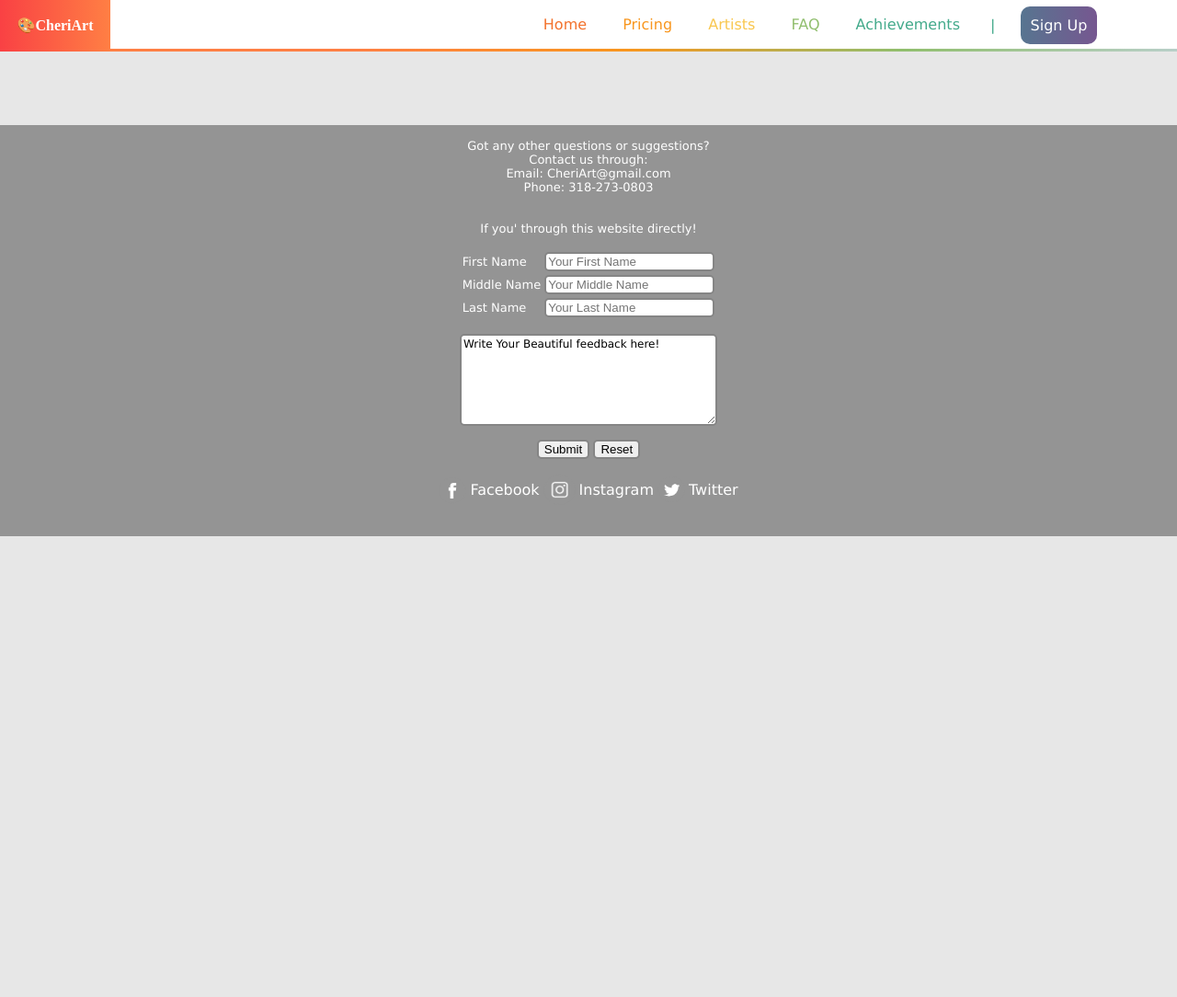
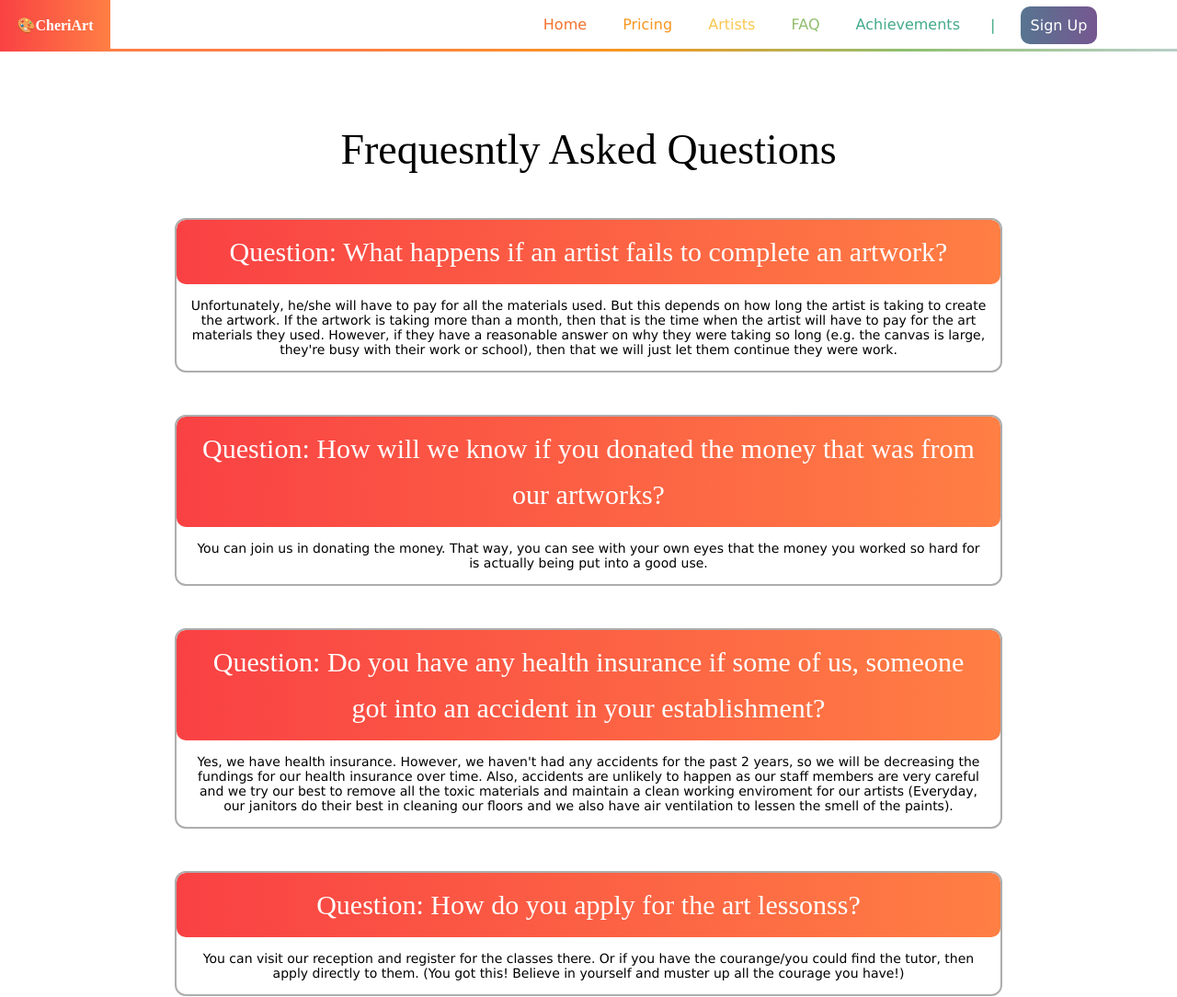
Before and after one commit to Jerenokun/CheriArt.github.io, a plain HTML site: page faq.html in a window 1280 px wide. Shown: the top 1084 px of the page at 92% size. Before the commit the page ends 800 px from the top, so only its background shows below. Drawn offline with Linux system fonts and the light colour scheme.

Commit message:
added faq page

```diff
--- a/faq.html
+++ b/faq.html
@@ -40,7 +40,7 @@
                     </li>
                     <li id="navbar_ach_dropdown">
                         <a
-                            href="index.html"
+                            href="achievements.html"
                             class="navbar_links"
                             id="navbar_ach"
                             >Achievements</a
@@ -67,7 +67,66 @@
             </div>
         </div>
         <br /><br /><b></b>
-
+        <div id="faq_content">
+            <div class="heading" id="welcoming_heading">
+                Frequesntly Asked Questions
+            </div>
+            <div class="questions_blocks">
+                <div class="heading">
+                    Question: What happens if an artist fails to complete an
+                    artwork?
+                </div>
+                <div class="content_area">
+                    Unfortunately, he/she will have to pay for all the materials
+                    used. But this depends on how long the artist is taking to
+                    create the artwork. If the artwork is taking more than a
+                    month, then that is the time when the artist will have to
+                    pay for the art materials they used. However, if they have a
+                    reasonable answer on why they were taking so long (e.g. the
+                    canvas is large, they're busy with their work or school),
+                    then that we will just let them continue they were work.
+                </div>
+            </div>
+            <div class="questions_blocks">
+                <div class="heading">
+                    Question: How will we know if you donated the money that was
+                    from our artworks?
+                </div>
+                <div class="content_area">
+                    You can join us in donating the money. That way, you can see
+                    with your own eyes that the money you worked so hard for is
+                    actually being put into a good use.
+                </div>
+            </div>
+            <div class="questions_blocks">
+                <div class="heading">
+                    Question: Do you have any health insurance if some of us,
+                    someone got into an accident in your establishment?
+                </div>
+                <div class="content_area">
+                    Yes, we have health insurance. However, we haven't had any
+                    accidents for the past 2 years, so we will be decreasing the
+                    fundings for our health insurance over time. Also, accidents
+                    are unlikely to happen as our staff members are very careful
+                    and we try our best to remove all the toxic materials and
+                    maintain a clean working enviroment for our artists
+                    (Everyday, our janitors do their best in cleaning our floors
+                    and we also have air ventilation to lessen the smell of the
+                    paints).
+                </div>
+            </div>
+            <div class="questions_blocks">
+                <div class="heading">
+                    Question: How do you apply for the art lessonss?
+                </div>
+                <div class="content_area">
+                    You can visit our reception and register for the classes
+                    there. Or if you have the courange/you could find the tutor,
+                    then apply directly to them. (You got this! Believe in
+                    yourself and muster up all the courage you have!)
+                </div>
+            </div>
+        </div>
         <div id="contacts_area">
             Got any other questions or suggestions? <br />Contact us through:
 
--- a/styles.css
+++ b/styles.css
@@ -453,3 +453,21 @@ a {
     margin: 0 10px;
     border-radius: 10px;
 }
+
+
+#faq_content{
+    width: 100%;
+    height: auto;
+    padding: 100px 0;
+    text-align: center;
+    background-color: white;
+    margin-bottom: -100px;
+}
+.questions_blocks {
+    width: 70%;
+    height:  auto;
+    margin: 50px auto;
+    border-radius: 10px;
+    outline: 2px solid #adadad;
+
+}
```
Also changed, not shown: pricing.html (+1 -1 lines), achievements.html (added).
